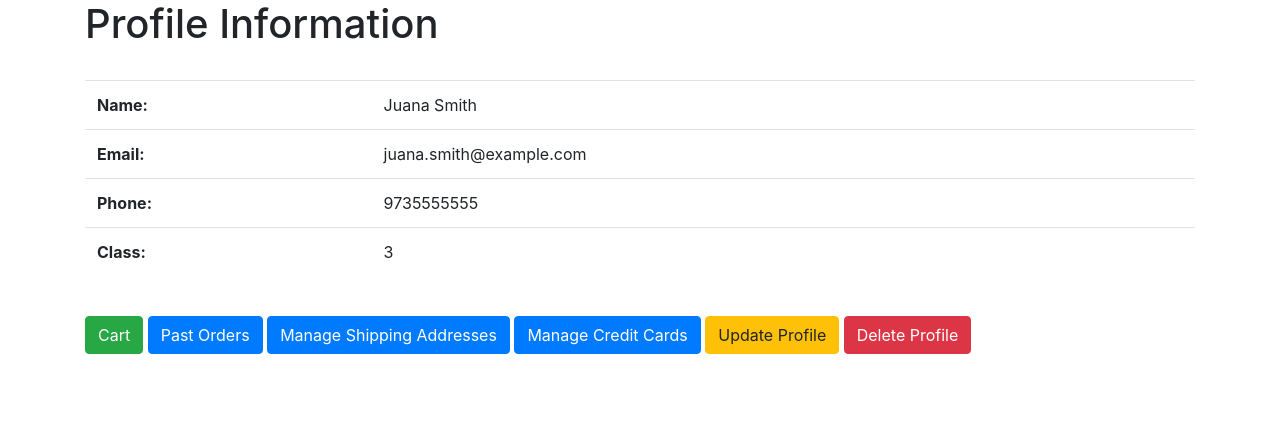
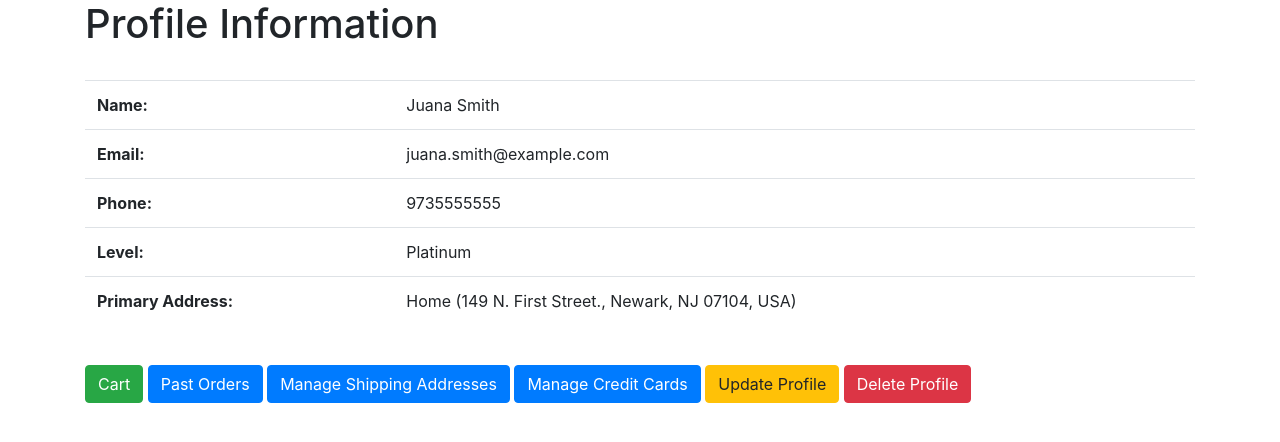
Before and after one commit to Jsvcycling/njit_cs631_project, a Flask app: page / in a window 1280 px wide. Shown: the part 56-498 px from the top of the page. Run offline with Flask 2, Linux system fonts and the light colour scheme; the visitor is signed in with stand-in values (Sample User, id 1); data comes from the database, SQL or seed files in the repository; parts of the project's set-up code (start-up, migrations or seed data) failed here and were passed over; some libraries are stand-ins or nearby versions.

Commit message:
Primary Address on user profile now works.

```diff
--- a/customer.py
+++ b/customer.py
@@ -25,6 +25,13 @@ def index():
         """, (session['cid'],))
         user = c.fetchone()
         c.close()
+
+    user = dict(zip(user.keys(), user))
+
+    if user['Status'] == 0: user['Level'] = 'Regular'
+    if user['Status'] == 1: user['Level'] = 'Silver'
+    if user['Status'] == 2: user['Level'] = 'Gold'
+    if user['Status'] == 3: user['Level'] = 'Platinum'
 
     if user:
         return render_template('customer/profile.html', user=user)
@@ -113,25 +120,31 @@ def update_profile():
         c = db.cursor()
         c.execute('SELECT * FROM customer WHERE CID=?', (session['cid'],))
         user = c.fetchone()
+        c.execute('SELECT * FROM shipping_address WHERE CID=?', (
+            session['cid'],
+        ))
+        addrs = c.fetchall()
         c.close()
 
         if not user:
             flash('An internal error occured.')
             return redirect('/')
 
-        return render_template('customer/update.html', user=user)
+        return render_template('customer/update.html', user=user, addrs=addrs)
     else:
         c = db.cursor()
         c.execute("""
-        UPDATE customer SET FName=?, LName=?, Email=?, Phone=?
+        UPDATE customer SET FName=?, LName=?, Email=?, Phone=?, Address=?
         WHERE CID=?
         """, (
             request.form['first_name'],
             request.form['last_name'],
             request.form['email'],
             request.form['phone'],
+            request.form['primary_addr'],
             session['cid'],
         ))
+
         db.commit()
         c.close()
 
--- a/populate_tables.sql
+++ b/populate_tables.sql
@@ -1,6 +1,6 @@
 -- CUSTOMER sample data.
 INSERT INTO customer VALUES
-  (1, 'Juana', 'Smith', 'juana.smith@example.com', NULL, '9735555555', 3),
+  (1, 'Juana', 'Smith', 'juana.smith@example.com', 'Home', '9735555555', 3),
   (2, 'Joseph', 'Cowen', 'joseph.cowen@example.com', NULL, '2015555555', 0),
   (3, 'Anita', 'Boudreaux', 'anita.bourdreaux@example.com', NULL, '8625555555', 1);
 
--- a/templates/customer/profile.html
+++ b/templates/customer/profile.html
@@ -8,19 +8,29 @@
     <tbody>
       <tr>
         <th scope="row">Name:</th>
-        <td>{{ user['FName'] }} {{ user['LName'] }}</td>
+        <td>{{ user.FName }} {{ user.LName }}</td>
       </tr>
       <tr>
         <th scope="row">Email:</th>
-        <td>{{ user['Email'] }}</td>
+        <td>{{ user.Email }}</td>
       </tr>
       <tr>
         <th scope="row">Phone:</th>
-        <td>{{ user['Phone'] }}</td>
+        <td>{{ user.Phone }}</td>
       </tr>
       <tr>
-        <th scope="row">Class:</th>
-        <td>{{ user['Status'] }}</td>
+        <th scope="row">Level:</th>
+        <td>{{ user.Level }}</td>
+      </tr>
+      <tr>
+        <th scope="row">Primary Address:</th>
+        <td>
+          {% if user.Address %}
+            {{ user.Address }} ({{ user.SNumber }} {{ user.Street }}, {{ user.City }}, {{ user.State }} {{ user.Zip }}, {{ user.Country }})
+          {% else %}
+            A primary address has not been set.
+          {% endif %}
+        </td>
       </tr>
     </tbody>
   </table>
```
Also changed, not shown: templates/customer/update.html (+14 -0 lines).
